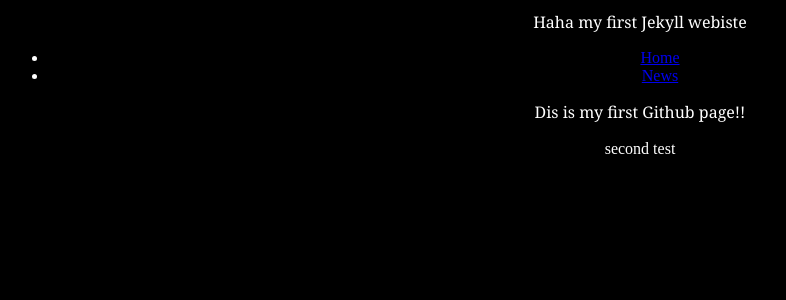
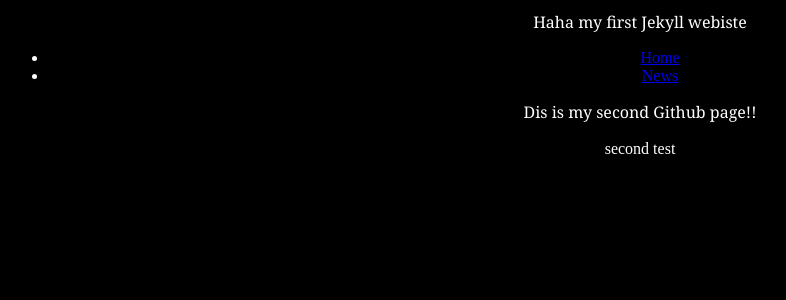
Before and after one commit to joylio/test, a Jekyll site: the page built from index.html, in a window 1280 px wide. Shown: the top 300 px of the page, without its empty margins (0-786 px from the left). Built offline with Jekyll 4.4.1, drawn with Linux system fonts in a browser that asks for light colours; Markdown is read by kramdown in place of the engine named in the settings.

Commit message:
Update index.html

```diff
--- a/index.html
+++ b/index.html
@@ -2,5 +2,5 @@
 layout: default
 ---
 
-<h1> Dis is my first Github page!! </h1>
+<h1> Dis is my second Github page!! </h1>
 <p>second test</p>
```
